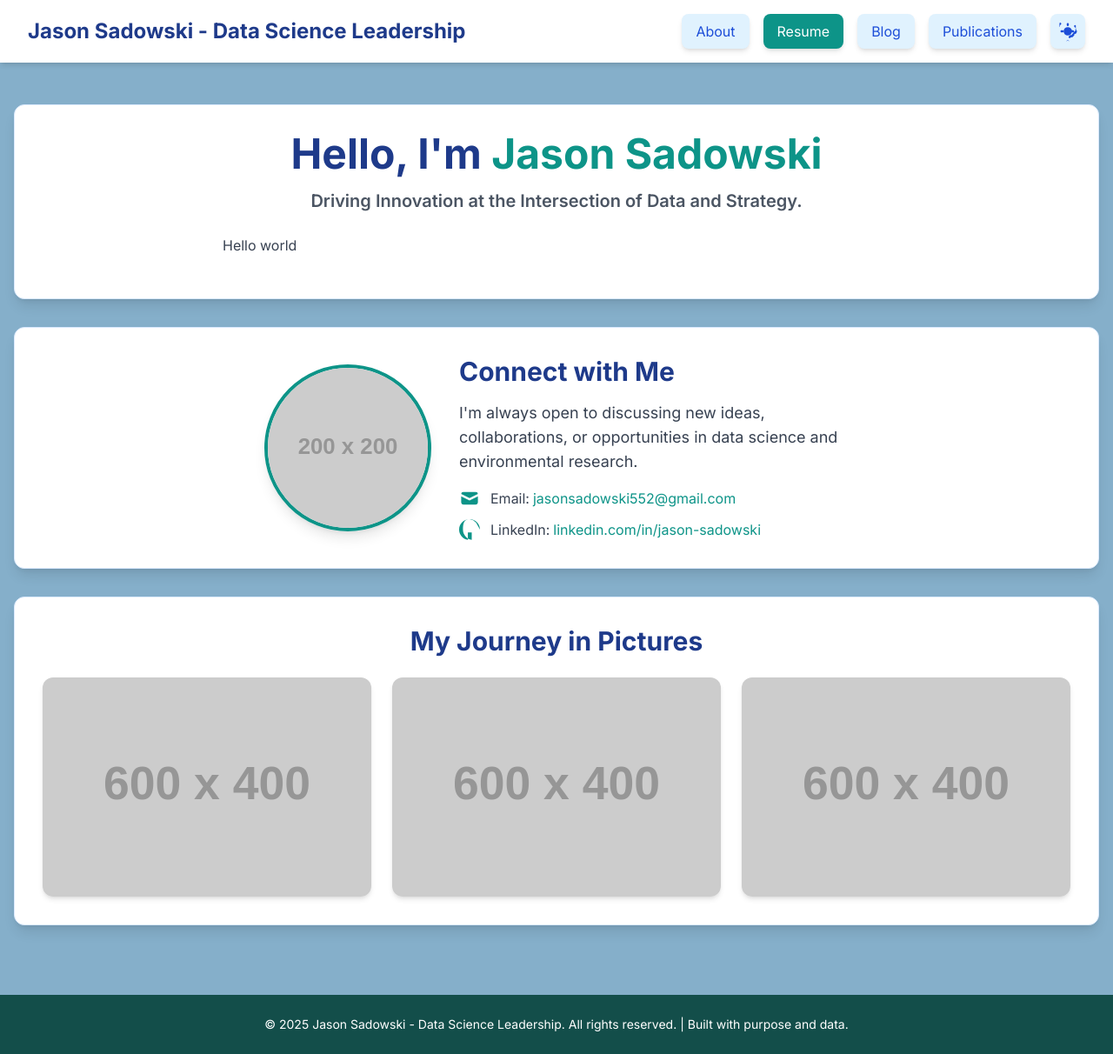
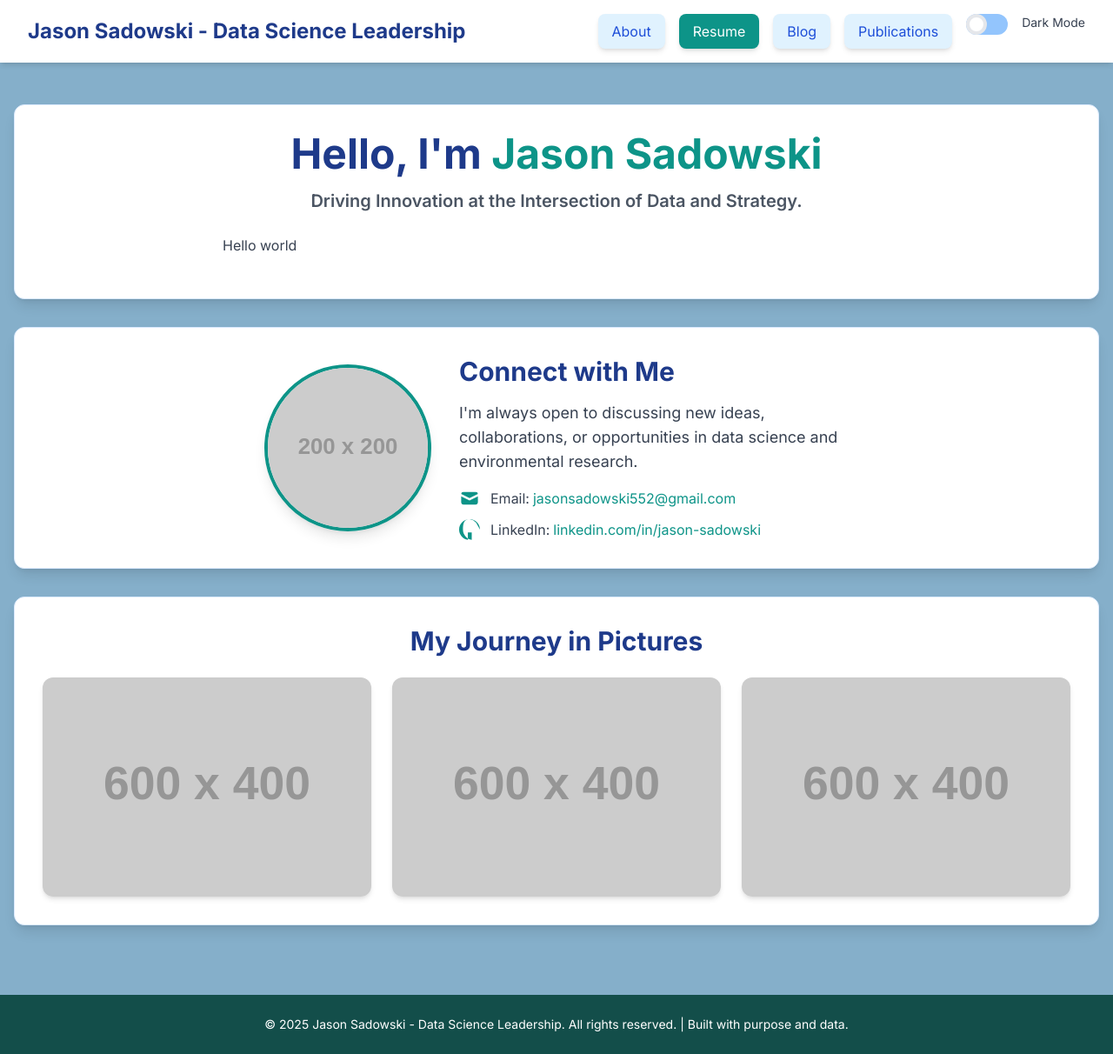
Before and after one commit to j-sadowski/personal_website, a Jekyll site: the page built from index.html, in a window 1280 px wide and 1212 px high. Shown: the whole window at 87% size. Built offline with Jekyll 4.4.1, drawn with Linux system fonts in a browser that asks for light colours; nearby versions of some CDN libraries.

Commit message:
added slider, fixed missing dark toggles

```diff
--- a/_includes/header_nav.html
+++ b/_includes/header_nav.html
@@ -17,12 +17,33 @@
                 Publications
             </a>
 
-            <!-- Dark Mode Toggle Button -->
-            <button id="theme-toggle" class="p-2 rounded-lg bg-sky-100 text-blue-700 hover:bg-sky-200 transition duration-300 shadow-md ml-4 dark:bg-slate-700 dark:text-sky-200 dark:hover:bg-slate-600">
-                <svg id="sun-icon" class="w-6 h-6" fill="currentColor" viewBox="0 0 20 20" xmlns="http://www.w3.org/2000/svg">
-                    <path d="M10 2a1 1 0 011 1v1a1 1 0 11-2 0V3a1 1 0 011-1zm4 8a4 4 0 11-8 0 4 4 0 018 0zm-.459 4.582a1 1 0 00-1.079-1.079l-1.392 1.392a.999.999 0 001.414 1.414l1.392-1.392zM16 10a1 1 0 01-1 1h-1a1 1 0 110-2h1a1 1 0 011 1zM6 10a1 1 0 01-1 1H4a1 1 0 110-2h1a1 1 0 011 1zM2.003 5.884a.997.997 0 00.102-1.066l1.392-1.392a.999.999 0 10-1.414-1.414L2.003 4.47a.999.999 0 000 1.414zM17.707 4.293a.999.999 0 10-1.414 1.414l1.392 1.392c.389.39.475.986.223 1.488A.997.997 0 0017 9.884V10a.999.999 0 00-.707.293L13.293 14a.999.999 0 001.414 1.414l1.392-1.392a.999.999 0 00-.223-1.488A.997.997 0 0017 8.116V8a.999.999 0 00.707-.293zM10 18a1 1 0 01-1 1v1a1 1 0 112 0v-1a1 1 0 01-1-1z"/>
-                </svg>
-            </button>
+            <!-- Dark Mode Slide Toggle -->
+            <div class="relative inline-block w-12 mr-2 align-middle select-none transition duration-200 ease-in ml-4">
+                <input type="checkbox" name="toggle" id="theme-toggle" class="toggle-checkbox absolute block w-6 h-6 rounded-full bg-white border-4 appearance-none cursor-pointer transition duration-200 ease-in dark:bg-slate-300"/>
+                <label for="theme-toggle" class="toggle-label block overflow-hidden h-6 rounded-full bg-blue-300 cursor-pointer dark:bg-slate-600"></label>
+            </div>
+            <span class="text-sm text-gray-700 dark:text-gray-300">Dark Mode</span>
+
+            <style>
+                .toggle-checkbox:checked {
+                    right: 0;
+                    border-color: #3B82F6; /* Tailwind blue-500 */
+                }
+                .toggle-checkbox:checked + .toggle-label {
+                    background-color: #3B82F6; /* Tailwind blue-500 */
+                }
+
+                /* Dark mode styles for the toggle itself */
+                html.dark .toggle-checkbox {
+                    border-color: #64748B; /* Tailwind slate-500 */
+                }
+                html.dark .toggle-checkbox:checked {
+                    border-color: #6EE7B7; /* Tailwind emerald-300 */
+                }
+                html.dark .toggle-checkbox:checked + .toggle-label {
+                    background-color: #6EE7B7; /* Tailwind emerald-300 */
+                }
+            </style>
         </div>
     </nav>
 </header>
--- a/index.html
+++ b/index.html
@@ -5,10 +5,10 @@ title: Jason Sadowski - Data Science Leadership
 
 <!-- Main Content - About Me Section -->
 <section class="bg-white dark:bg-slate-900 p-6 sm:p-8 rounded-xl shadow-lg border border-blue-100 dark:border-slate-700 mb-8">
-    <h1 class="text-4xl sm:text-5xl font-extrabold text-blue-900 mb-4 text-center">
-        Hello, I'm <span class="text-teal-600">Jason Sadowski</span>
+    <h1 class="text-4xl sm:text-5xl font-extrabold text-blue-900 mb-4 text-center dark:text-teal-400">
+        Hello, I'm <span class="text-teal-600 dark:text-teal-300">Jason Sadowski</span>
     </h1>
-    <p class="text-xl text-gray-600 dark:text-gray-100 mb-6 text-center max-w-2xl mx-auto">
+    <p class="text-xl text-gray-600 dark:text-gray-300 mb-6 text-center max-w-2xl mx-auto">
         <span class="font-semibold">Driving Innovation at the Intersection of Data and Strategy.</span>
     </p>
 
@@ -25,23 +25,23 @@ title: Jason Sadowski - Data Science Leadership
     <div class="flex-shrink-0">
         <img src="https://placehold.co/200x200/C1E9F7/005A7F?text=Your+Headshot"
                 alt="Your Headshot"
-                class="w-48 h-48 rounded-full object-cover shadow-lg border-4 border-teal-600"
+                class="w-48 h-48 rounded-full object-cover shadow-lg border-4 border-teal-600 dark:border-teal-400"
                 onerror="this.onerror=null;this.src='https://placehold.co/200x200/D1E0F5/3B82F6?text=Image+Error';"
         >
     </div>
     <div class="text-center md:text-left max-w-md">
-        <h2 class="text-3xl font-bold text-blue-900 mb-4">Connect with Me</h2>
-        <p class="text-lg text-gray-700 dark:text-gray-100 mb-4">
+        <h2 class="text-3xl font-bold text-blue-900 mb-4 dark:text-blue-200">Connect with Me</h2>
+        <p class="text-lg text-gray-700 dark:text-gray-300 mb-4">
             I'm always open to discussing new ideas, collaborations, or opportunities in data science and environmental research.
         </p>
         <div class="space-y-3">
-            <p class="flex items-center justify-center md:justify-start text-gray-700 dark:text-gray-100">
-                <svg class="w-6 h-6 mr-3 text-teal-600" fill="currentColor" viewBox="0 0 20 20" xmlns="http://www.w3.org/2000/svg"><path d="M2.003 5.884L10 9.882l7.997-3.998A2 2 0 0016 4H4a2 2 0 00-1.997 1.884z"></path><path d="M18 8.118l-8 4-8-4V14a2 2 0 002 2h12a2 2 0 002-2V8.118z"></path></svg>
-                Email: <a href="mailto:jasonsadowski552@gmail.com" class="text-teal-600 hover:underline ml-1">jasonsadowski552@gmail.com</a>
+            <p class="flex items-center justify-center md:justify-start text-gray-700 dark:text-gray-300">
+                <svg class="w-6 h-6 mr-3 text-teal-600 dark:text-teal-400" fill="currentColor" viewBox="0 0 20 20" xmlns="http://www.w3.org/2000/svg"><path d="M2.003 5.884L10 9.882l7.997-3.998A2 2 0 0016 4H4a2 2 0 00-1.997 1.884z"></path><path d="M18 8.118l-8 4-8-4V14a2 2 0 002 2h12a2 2 0 002-2V8.118z"></path></svg>
+                Email: <a href="mailto:jasonsadowski552@gmail.com" class="text-teal-600 hover:underline ml-1 dark:text-teal-400">jasonsadowski552@gmail.com</a>
             </p>
-            <p class="flex items-center justify-center md:justify-start text-gray-700 dark:text-gray-100">
-                <svg class="w-6 h-6 mr-3 text-teal-600" fill="currentColor" viewBox="0 0 20 20" xmlns="http://www.w3.org/2000/svg"><path fill-rule="evenodd" d="M16.3 3.414A9.954 9.954 0 0010 0C4.477 0 0 4.477 0 10c0 4.935 3.633 9.034 8.397 9.882V12.75H6.25V9.5h2.147V7.086c0-2.115 1.29-3.277 3.19-3.277.909 0 1.68.067 1.906.096v2.548h-1.503c-.911 0-1.09.432-1.09 1.066V9.5h2.404L13.5 12.75h-1.503V19.882C16.367 19.034 20 14.935 20 10c0-5.523-4.477-10-10-10S3.7 4.477 3.7 10c0 4.935 3.633 9.034 8.397 9.882V12.75H6.25V9.5h2.147V7.086c0-2.115 1.29-3.277 3.19-3.277.909 0 1.68.067 1.906.096v2.548h-1.503c-.911 0-1.09.432-1.09 1.066V9.5h2.404L13.5 12.75h-1.503V19.882C16.367 19.034 20 14.935 20 10z" clip-rule="evenodd"></path></svg>
-                LinkedIn: <a href="https://linkedin.com/in/jason-sadowski" target="_blank" class="text-teal-600 hover:underline ml-1">linkedin.com/in/jason-sadowski</a>
+            <p class="flex items-center justify-center md:justify-start text-gray-700 dark:text-gray-300">
+                <svg class="w-6 h-6 mr-3 text-teal-600 dark:text-teal-400" fill="currentColor" viewBox="0 0 20 20" xmlns="http://www.w3.org/2000/svg"><path fill-rule="evenodd" d="M16.3 3.414A9.954 9.954 0 0010 0C4.477 0 0 4.477 0 10c0 4.935 3.633 9.034 8.397 9.882V12.75H6.25V9.5h2.147V7.086c0-2.115 1.29-3.277 3.19-3.277.909 0 1.68.067 1.906.096v2.548h-1.503c-.911 0-1.09.432-1.09 1.066V9.5h2.404L13.5 12.75h-1.503V19.882C16.367 19.034 20 14.935 20 10c0-5.523-4.477-10-10-10S3.7 4.477 3.7 10c0 4.935 3.633 9.034 8.397 9.882V12.75H6.25V9.5h2.147V7.086c0-2.115 1.29-3.277 3.19-3.277.909 0 1.68.067 1.906.096v2.548h-1.503c-.911 0-1.09.432-1.09 1.066V9.5h2.404L13.5 12.75h-1.503V19.882C16.367 19.034 20 14.935 20 10z" clip-rule="evenodd"></path></svg>
+                LinkedIn: <a href="https://linkedin.com/in/jason-sadowski" target="_blank" class="text-teal-600 hover:underline ml-1 dark:text-teal-400">linkedin.com/in/jason-sadowski</a>
             </p>
         </div>
     </div>
@@ -49,8 +49,8 @@ title: Jason Sadowski - Data Science Leadership
 
 
 <!-- Image Gallery Section -->
-<section class="bg-white p-6 sm:p-8 rounded-xl shadow-lg border border-blue-100 dark:border-slate-700">
-    <h2 class="text-3xl font-bold text-blue-900 mb-6 text-center">My Journey in Pictures</h2>
+<section class="bg-white dark:bg-slate-900 p-6 sm:p-8 rounded-xl shadow-lg border border-blue-100 dark:border-slate-700">
+    <h2 class="text-3xl font-bold text-blue-900 mb-6 text-center dark:text-blue-200">My Journey in Pictures</h2>
     <div class="grid grid-cols-1 sm:grid-cols-2 lg:grid-cols-3 gap-6">
         <!-- Image 1 -->
         <div class="relative overflow-hidden rounded-xl shadow-md group">
@@ -59,7 +59,7 @@ title: Jason Sadowski - Data Science Leadership
                     class="w-full h-auto object-cover transform transition duration-500 group-hover:scale-105"
                     onerror="this.onerror=null;this.src='https://placehold.co/600x400/D1E0F5/3B82F6?text=Image+Loading+Error';"
             >
-            <div class="absolute inset-0 bg-blue-900 bg-opacity-40 flex items-center justify-center opacity-0 group-hover:opacity-100 transition-opacity duration-300">
+            <div class="absolute inset-0 bg-blue-900 bg-opacity-40 flex items-center justify-center opacity-0 group-hover:opacity-100 transition-opacity duration-300 dark:bg-slate-700 dark:bg-opacity-70">
                 <p class="text-white text-lg font-semibold text-center p-4">Early days in marine ecology research.</p>
             </div>
         </div>
@@ -71,7 +71,7 @@ title: Jason Sadowski - Data Science Leadership
                     class="w-full h-auto object-cover transform transition duration-500 group-hover:scale-105"
                     onerror="this.onerror=null;this.src='https://placehold.co/600x400/D1E0F5/3B82F6?text=Image+Loading+Error';"
             >
-            <div class="absolute inset-0 bg-blue-900 bg-opacity-40 flex items-center justify-center opacity-0 group-hover:opacity-100 transition-opacity duration-300">
+            <div class="absolute inset-0 bg-blue-900 bg-opacity-40 flex items-center justify-center opacity-0 group-hover:opacity-100 transition-opacity duration-300 dark:bg-slate-700 dark:bg-opacity-70">
                 <p class="text-white text-lg font-semibold text-center p-4">Applying analytical skills in data science.</p>
             </div>
         </div>
@@ -83,7 +83,7 @@ title: Jason Sadowski - Data Science Leadership
                     class="w-full h-auto object-cover transform transition duration-500 group-hover:scale-105"
                     onerror="this.onerror=null;this.src='https://placehold.co/600x400/D1E0F5/3B82F6?text=Image+Loading+Error';"
             >
-            <div class="absolute inset-0 bg-blue-900 bg-opacity-40 flex items-center justify-center opacity-0 group-hover:opacity-100 transition-opacity duration-300">
+            <div class="absolute inset-0 bg-blue-900 bg-opacity-40 flex items-center justify-center opacity-0 group-hover:opacity-100 transition-opacity duration-300 dark:bg-slate-700 dark:bg-opacity-70">
                 <p class="text-white text-lg font-semibold text-center p-4">Leading and inspiring data-driven initiatives.</p>
             </div>
         </div>
```
Also changed, not shown: blog.html (+8 -8 lines), publications.html (+11 -11 lines).
